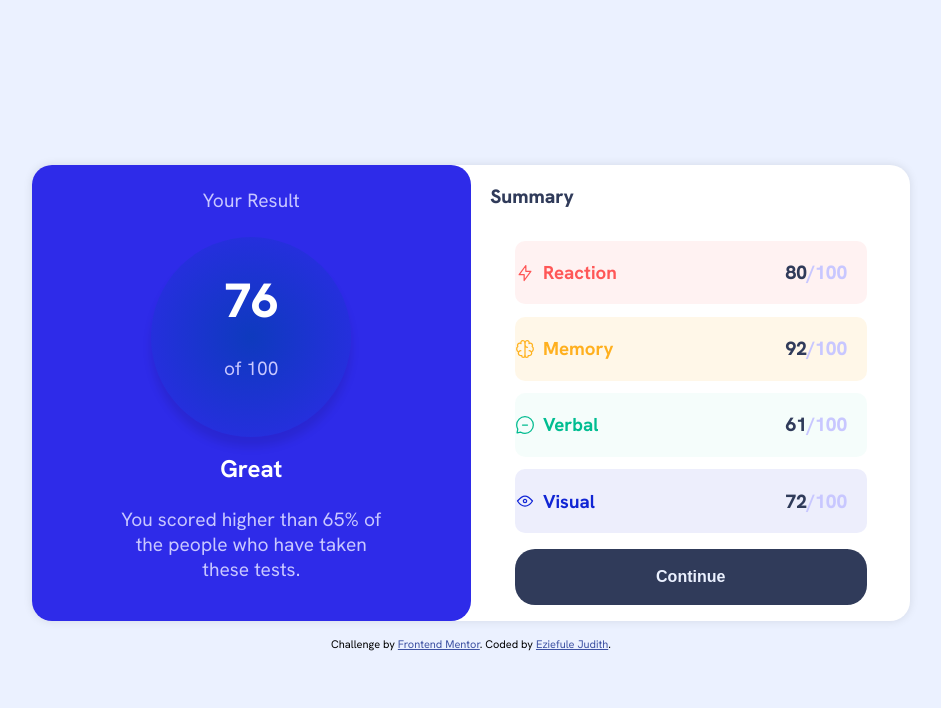
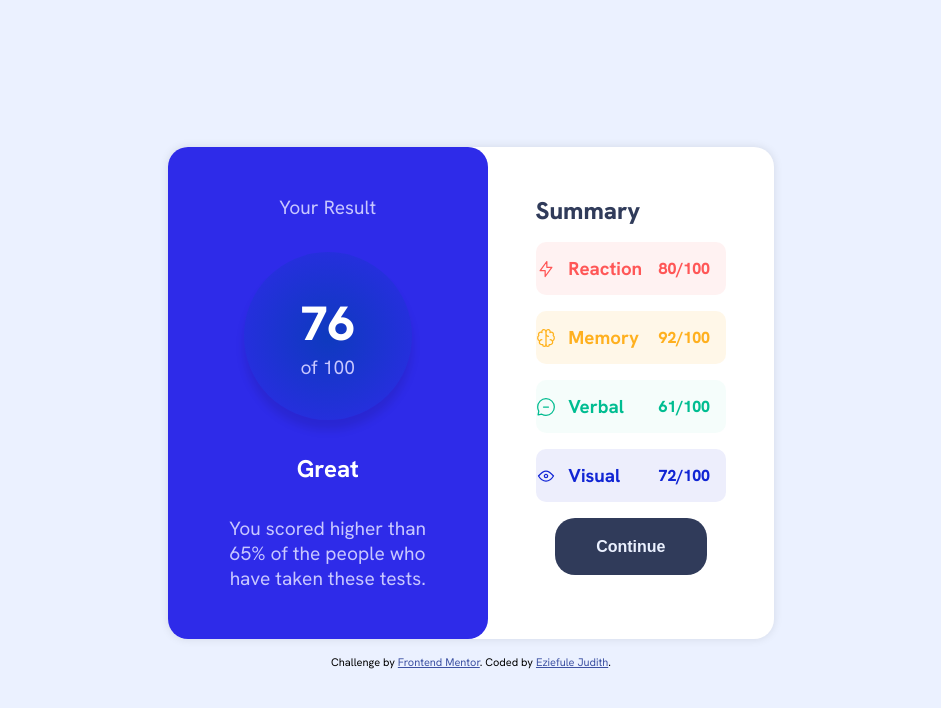
Before and after one commit to a2-112/Result, a plain HTML site: page index.html in a window 1280 px wide. Shown: the whole page, without its empty margins (169-1110 px from the left). Drawn offline with Linux system fonts and the light colour scheme.

Commit message:
second commit

```diff
--- a/index.html
+++ b/index.html
@@ -21,15 +21,12 @@
         <h1>76</h1>
         <p>of 100</p>
       </div>
-      <div class="compliment">
         <h2>Great</h2>
         <p>You scored higher than 65% of the people who have taken these tests.</p>
-      </div>
-
     </section>
 
     <section class="summary-container">
-      <p>Summary</p>
+      <p class="title">Summary</p>
 
 
       <div class="summary">
--- a/style.css
+++ b/style.css
@@ -42,17 +42,21 @@ main {
 }
 
 .result {
-    background-color: var(--Light-royal-blue-background);
+    background:var(--Light-royal-blue-background);
     text-align: center;
-    max-width: 50%;
+    max-width: 320px;
     border-radius: 20px;
+    padding: 3em ;
+    display: flex;
+    flex-direction: column;
+    justify-content: space-between;
+    height: 100%;
 
 }
 
 .result p {
     color: var(--Light-lavender);
     font-weight: 400;
-    padding: 1.2em;
     font-size: 1.2rem;
 }
 
@@ -66,24 +70,18 @@ h2 {
     color: var(--White);
 }
 
-.compliment {
-    width: 80%;
-    margin: auto;
-    padding: 1em;
-    font-weight: 400;
-}
 
 .result__score {
     background: radial-gradient(circle at center, rgb(14, 58, 190), transparent);
-    border-radius: 50%;
+    border-radius:calc(infinity * 1px);
     box-shadow: 0 10px 10px 0 rgba(0, 0, 0, 0.1);
-    width: 12.5em;
-    height: 12.5em;
+    width: 10.5em;
+    height: 10.5em;
     display: flex;
     flex-direction: column;
     align-items: center;
     justify-content: center;
-    margin: auto;
+    margin:0 auto;
     position: relative;
 }
 
@@ -97,13 +95,17 @@ h2 {
 }
 
 .summary-container {
-    width: 50%;
+    width: 100%;
+    padding: 3em;
+    display: flex;
+    flex-direction: column;
+    justify-content: space-between;
+    height: 100%;
 }
 
-.summary-container p {
+.title {
     font-weight: 800;
-    padding: 1em;
-    font-size: 1.2rem;
+    font-size: 1.5rem;
     color: var(--Darkgray-blue);
 }
 
@@ -114,64 +116,44 @@ h2 {
 }
 
 .summary p {
-    color: var(--Darkgray-blue);
     font-weight: 800;
-
-}
-
-span {
-    color: var(--Light-lavender);
+    padding: 1em;
 }
 
 .left-text {
     display: flex;
     align-items: center;
-    gap: 0.5em;
+    gap: 0.8em;
 }
 
 .reaction {
     background-color: var(--Light-red);
     border-radius: 10px;
-    width: 80%;
-    margin: 0.8em auto;
-}
-
-.reaction h3 {
+    margin: 1em auto;
     color: hsl(0, 100%, 67%);
 }
 
 .memory {
     background-color: var(--Orangey-yellow);
     border-radius: 10px;
-    width: 80%;
-    margin: 0.8em auto;
-}
-
-.memory h3 {
+    margin: 1em auto;
     color: hsl(39, 100%, 56%);
 }
 
 .verbal {
     background-color: var(--Green-teal);
     border-radius: 10px;
-    width: 80%;
-    margin: 0.8em auto;
-}
-
-.verbal h3 {
+    margin: 1em auto;
     color: hsl(166, 100%, 37%);
 }
 
 .visual {
     background-color: var(--Cobalt-blue);
     border-radius: 10px;
-    width: 80%;
-    margin: 0.8em auto;
+    margin: 1em auto;
+    color: hsl(234, 85%, 45%);
 }
 
-.visual h3 {
-    color: hsl(234, 85%, 45%);
-}
 
 button {
     display: flex;
@@ -205,15 +187,18 @@ button:focus {
 @media(max-width: 45em) {
     main {
         flex-direction: column;
-        align-items: center;
+        width: 100%;
+        border-radius: 0;
     }
 
     .result{
         max-width: 100%;
         border-radius: 0 0 20px 20px ;
+        gap: 1em;
+        box-shadow: 0 10px 10px 0 var(--Light-lavender);
     }
         .summary-container{
-            width: 100%;
+        width: 100%;
         }
 
 }
```
Also changed, not shown: script.js (+0 -28 lines).
